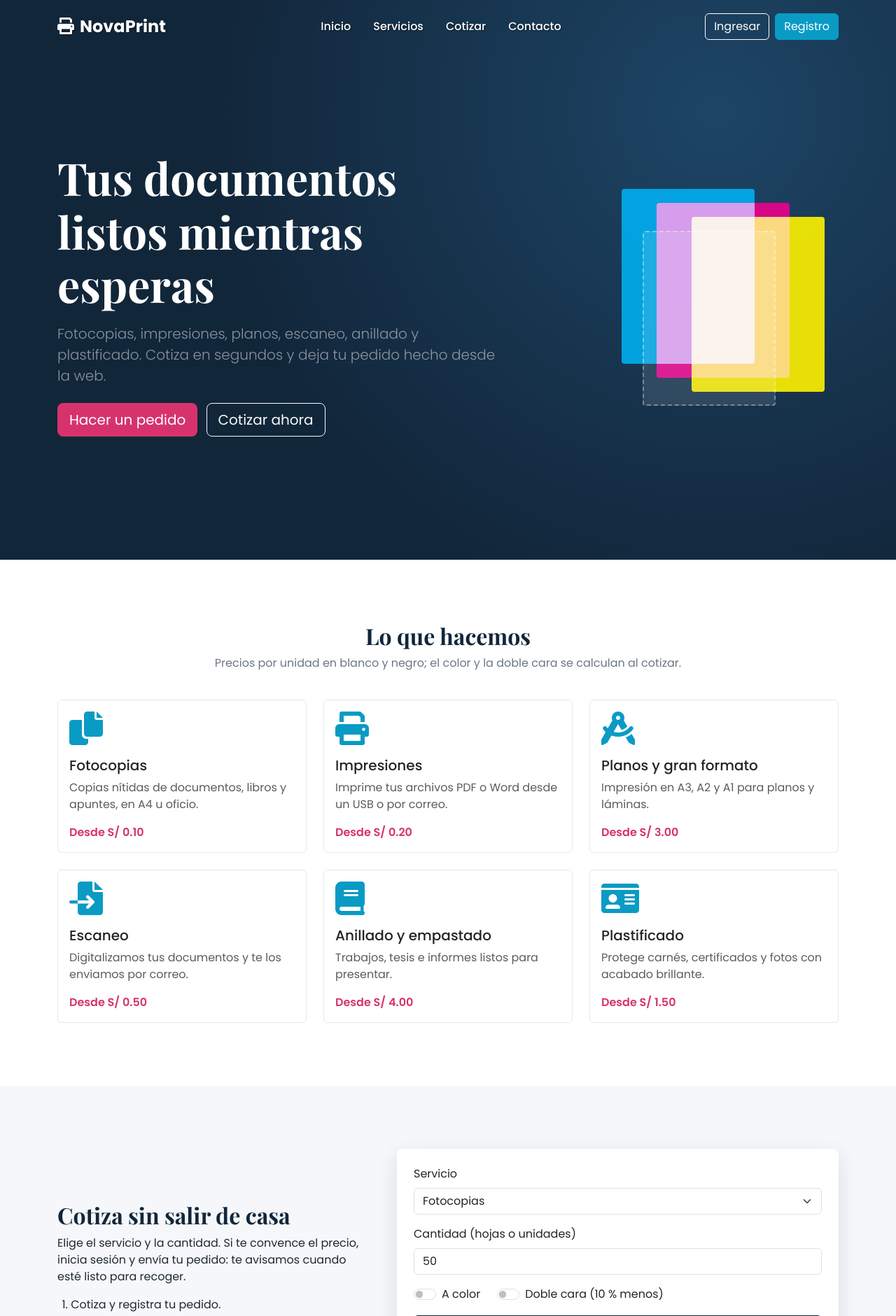
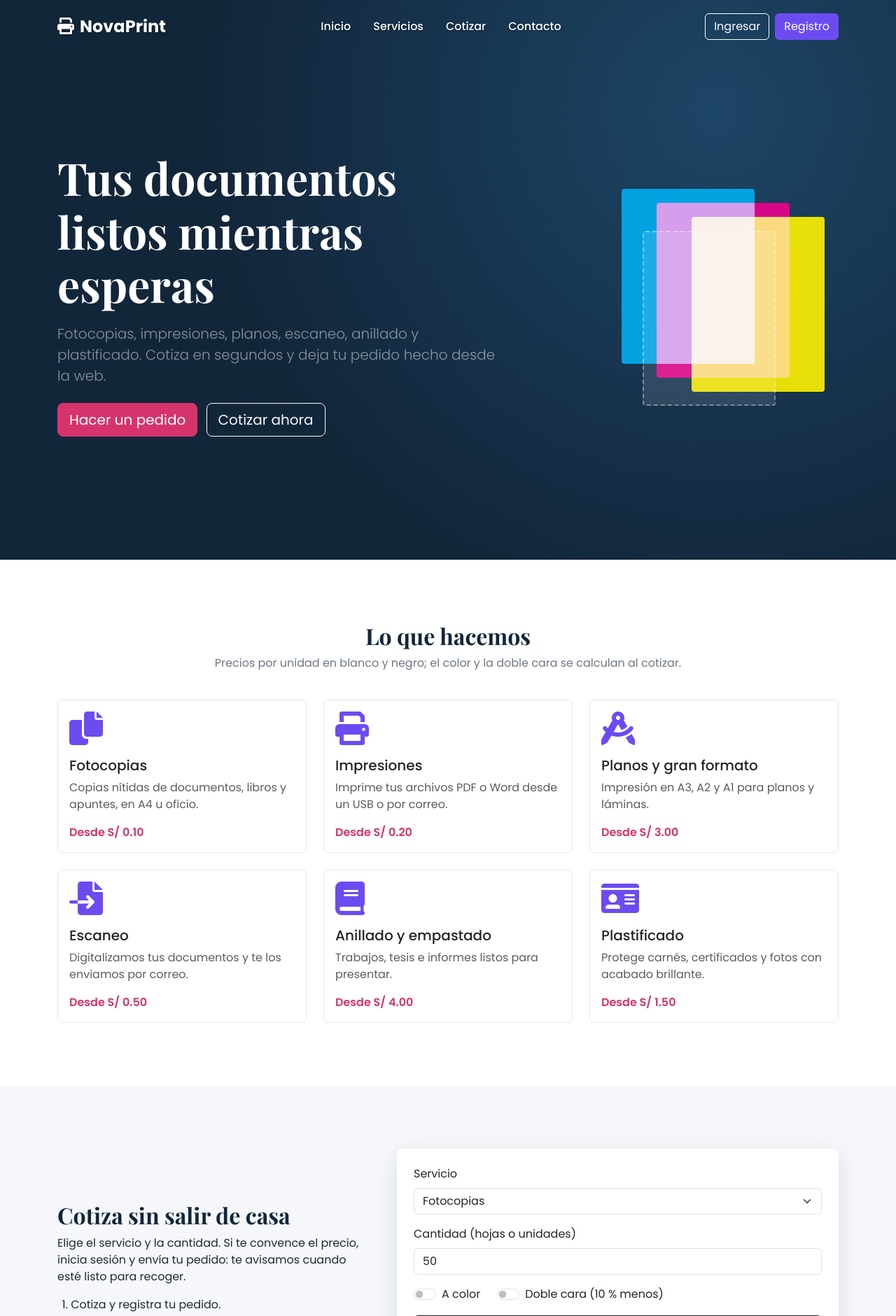
Before and after one commit to Fanta-Roja/Herramientas-Desarrollo-NovaPrint-, a Spring Boot app: page / in a window 1280 px wide. Shown: the top 1881 px of the page at 70% size. Run offline with Spring Boot 4, Linux system fonts and the light colour scheme; data comes from the database, SQL or seed files in the repository; some of the project's set-up classes (security, data sources, template engines, error pages and the like) are left out, and stand-ins take their place.

Commit message:
Cambio de color

```diff
--- a/NovaPrint/src/main/resources/static/css/styles.css
+++ b/NovaPrint/src/main/resources/static/css/styles.css
@@ -1,7 +1,7 @@
 /* Colores */
 :root {
     --tinta: #12263a;
-    --cian: #0a9bc4;
+    --cian: #6c4cf1;
     --cian-oscuro: #07799b;
     --magenta: #d6336c;
     --amarillo: #f2c230;
```
